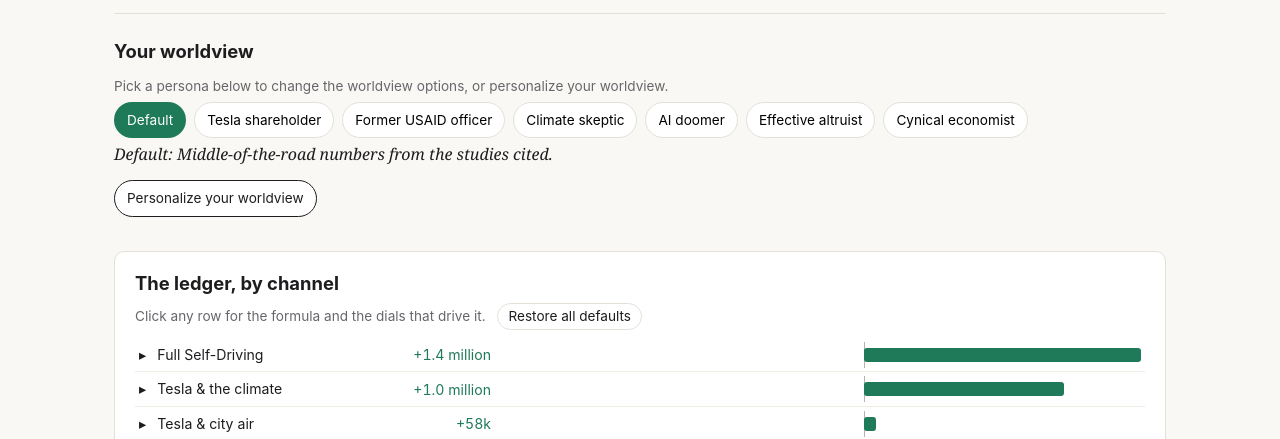
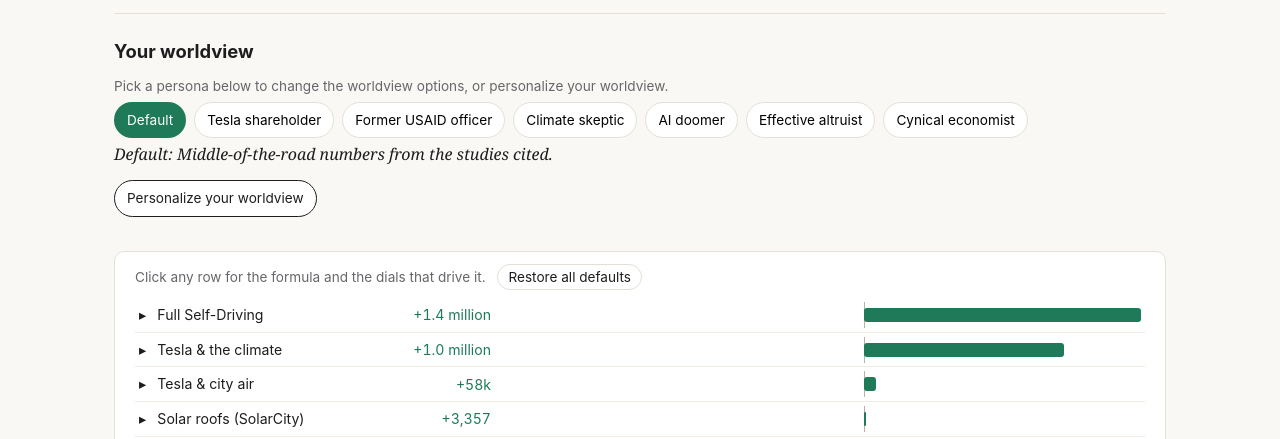
Before and after one commit to peterJslade/elon-body-count, a plain HTML site: page index.html in a window 1280 px wide. Shown: the part 341-780 px from the top of the page. Drawn offline with Linux system fonts and the light colour scheme.

Commit message:
Remove ledger heading
Co-Authored-By: Claude Opus 5.5 <noreply@anthropic.com>

```diff
--- a/index.html
+++ b/index.html
@@ -153,7 +153,6 @@
   </section>
 
   <section class="chart">
-    <h2>The ledger, by channel</h2>
     <p class="mini" style="margin:-6px 0 8px">Click any row for the formula and the dials that drive it. <button class="linkbtn" id="restoreAll">Restore all defaults</button></p>
     <div id="bars"></div>
   </section>
```
